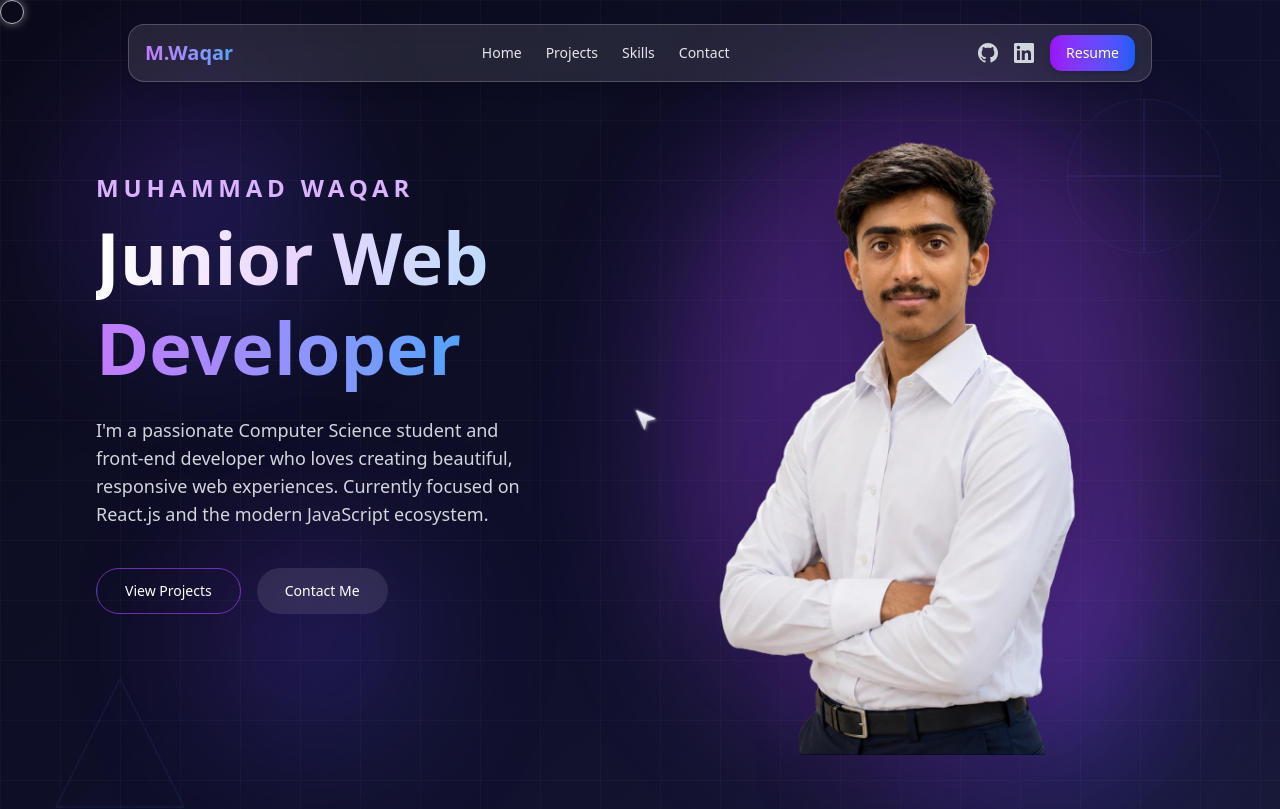
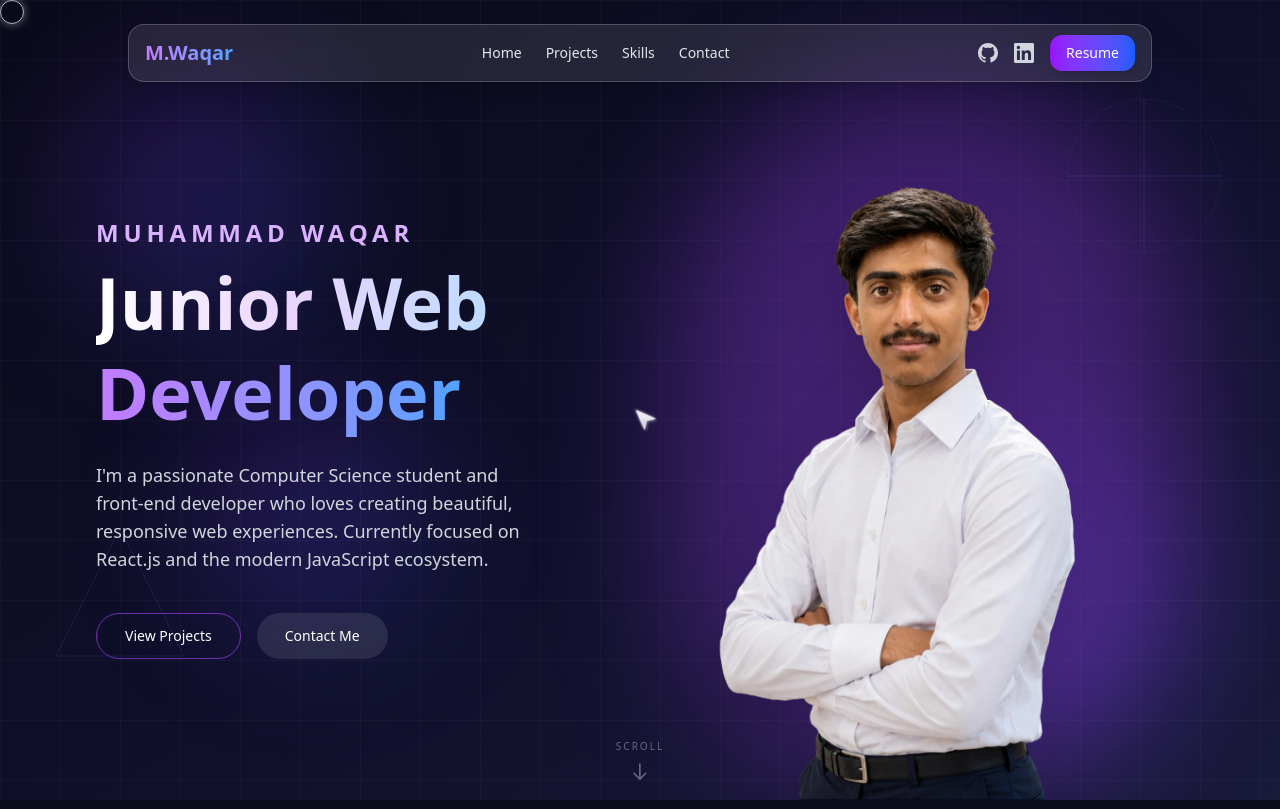
Before and after one commit to MuhammadWaqar7615/Portfolio, a React (Vite) app: page / in a window 1280 px wide. Shown: the top 809 px of the page. Built offline with nearby package versions, Linux system fonts and the light colour scheme.

Commit message:
refactor Layout and Hero components for improved structure and styling

```diff
--- a/src/App.jsx
+++ b/src/App.jsx
@@ -5,7 +5,6 @@ import Navbar from "./Components/navbar/Navbar";
 import Addresses from "./routes/Addresses";
 import Resume from "./Components/resume/Resume";
 import Sidebar from "./Components/navbar/Sidebar";
-// import Sidebar from "./Components/sidebar/Sidebar";
 
 function Layout() {
   const [sidebarOpen, setSidebarOpen] = useState(false);
--- a/src/Components/hero/Hero.jsx
+++ b/src/Components/hero/Hero.jsx
@@ -24,7 +24,7 @@ export default function Hero() {
     };
 
     return (
-        <div id="Homepage" className="relative min-h-screen w-full overflow-hidden bg-gradient-to-br from-[#0a0a1a] via-[#0f0f2a] to-[#1a1a3a]">
+        <section id="Homepage" className="relative h-screen w-full overflow-hidden bg-gradient-to-br from-[#0a0a1a] via-[#0f0f2a] to-[#1a1a3a] flex flex-col">
             {/* Background Design Elements */}
             <div className="absolute inset-0 overflow-hidden pointer-events-none">
                 {/* Radial gradient */}
@@ -84,16 +84,16 @@ export default function Hero() {
                 </svg>
             </div>
 
-            <div className="relative pt-20 md:pt-24 pb-12 md:pb-20">
-                <div className="flex flex-col items-center justify-center px-4 sm:px-6 md:px-12 lg:px-24">
-                    <div className="mx-auto flex w-full max-w-7xl flex-col-reverse items-center justify-between gap-8 lg:flex-row lg:items-start lg:gap-12">
+            <div className="relative z-10 w-full h-full flex flex-col">
+                <div className="flex-grow flex flex-col px-4 sm:px-6 md:px-12 lg:px-24 pt-20">
+                    <div className="mx-auto flex w-full h-full max-w-7xl flex-col-reverse items-center lg:items-stretch justify-between gap-8 lg:flex-row lg:gap-12">
 
                         {/* Left Column: Text + Buttons + Scroll Icon */}
                         <motion.div
                             variants={textVariants}
                             initial="initial"
                             animate="animate"
-                            className="z-10 w-full text-center lg:w-1/2 lg:text-left mt-12 md:mt-20"
+                            className="z-10 w-full text-center lg:w-1/2 lg:text-left flex flex-col justify-center h-full pb-12 lg:pb-0"
                         >
                             {/* Mobile Profile Image */}
                             <div className="mb-6 inline-block h-20 w-20 sm:h-24 sm:w-24 overflow-hidden rounded-full border-2 border-purple-500/40 bg-gradient-to-br from-purple-600/30 to-blue-600/30 shadow-xl backdrop-blur-sm sm:hidden">
@@ -136,10 +136,10 @@ export default function Hero() {
                         </motion.div>
 
                         {/* Right Column: Hero Image with subtle static glow */}
-                        <div className="hidden md:block relative flex justify-center lg:w-1/2 lg:self-end w-full max-w-sm sm:max-w-md md:max-w-lg">
+                        <div className="hidden md:flex relative justify-center lg:w-1/2 self-end h-full w-full max-w-sm sm:max-w-md md:max-w-lg items-end">
                             {/* Static soft glow */}
                             <div className="absolute inset-0 rounded-full bg-purple-500/30 blur-2xl md:blur-3xl" />
-                            <div className="w-full -mt-4 lg:-mt-6 relative">
+                            <div className="w-full relative flex items-end">
                                 <img
                                     src={myImg}
                                     alt="Hero illustration"
@@ -150,32 +150,22 @@ export default function Hero() {
                             </div>
                         </div>
                     </div>
+                </div>
 
-                    {/* Scroll Indicator */}
+                {/* Scroll Indicator - Absolute positioned to stay fixed at bottom */}
                 <motion.div
-                        className="mt-12 md:mt-16 cursor-pointer"
-                        onClick={() => scrollToSection("About")}
+                    className="absolute bottom-6 left-1/2 -translate-x-1/2 cursor-pointer z-20 hidden lg:block"
+                    onClick={() => scrollToSection("FeaturedProj")}
                     animate={textVariants.scrollButton}
                 >
-                        <div className="flex flex-col items-center gap-2 text-gray-400 hover:text-purple-400 transition-colors">
-                            <span className="text-xs sm:text-sm">Scroll Down</span>
-                            <svg
-                                className="w-5 h-5 sm:w-6 sm:h-6"
-                                fill="none"
-                                stroke="currentColor"
-                                viewBox="0 0 24 24"
-                            >
-                                <path
-                                    strokeLinecap="round"
-                                    strokeLinejoin="round"
-                                    strokeWidth={2}
-                                    d="M19 14l-7 7m0 0l-7-7m7 7V3"
-                                />
+                    <div className="flex flex-col items-center gap-2 text-gray-400/60 hover:text-purple-400 transition-colors">
+                        <span className="text-[10px] tracking-[0.2em] uppercase">Scroll</span>
+                        <svg className="w-5 h-5" fill="none" stroke="currentColor" viewBox="0 0 24 24">
+                            <path strokeLinecap="round" strokeLinejoin="round" strokeWidth={2} d="M19 14l-7 7m0 0l-7-7m7 7V3" />
                         </svg>
                     </div>
                 </motion.div>
             </div>
-            </div>
-        </div>
+        </section>
     );
 }
--- a/src/Skills.jsx
+++ b/src/Skills.jsx
@@ -130,7 +130,7 @@ export default function Skills() {
     <section
       id="Skills"
       ref={sectionRef}
-      className="relative min-h-screen w-full overflow-hidden bg-gradient-to-br from-[#0a0a1a] via-[#0f0f2a] to-[#1a1a3a] py-20 pt-24 md:pt-32"
+      className="relative min-h-screen w-full overflow-hidden bg-gradient-to-br from-[#0a0a1a] via-[#0f0f2a] to-[#1a1a3a] py-20 pt-24 md:pt-32 flex flex-col justify-start"
     >
       {/* Geometric background elements */}
       <div className="absolute inset-0 overflow-hidden pointer-events-none">
--- a/src/index.css
+++ b/src/index.css
@@ -1 +1,25 @@
 @import "tailwindcss";
+
+html {
+  /* This creates the snapping behavior on the entire page */
+  scroll-snap-type: y mandatory;
+  /* Removing fixed height allows window.scrollY and scroll restoration to work properly */
+}
+
+body {
+  margin: 0;
+  padding: 0;
+  overflow-x: hidden;
+}
+
+/* Every section with an ID will now act as a 'page' */
+section[id] {
+  scroll-snap-align: start;
+  scroll-snap-stop: always;
+  min-height: 100vh;
+  width: 100%;
+  margin: 0;
+  position: relative;
+  display: flex;
+  flex-direction: column;
+}
```
Lines whose indentation alone changed are shown as unchanged.
